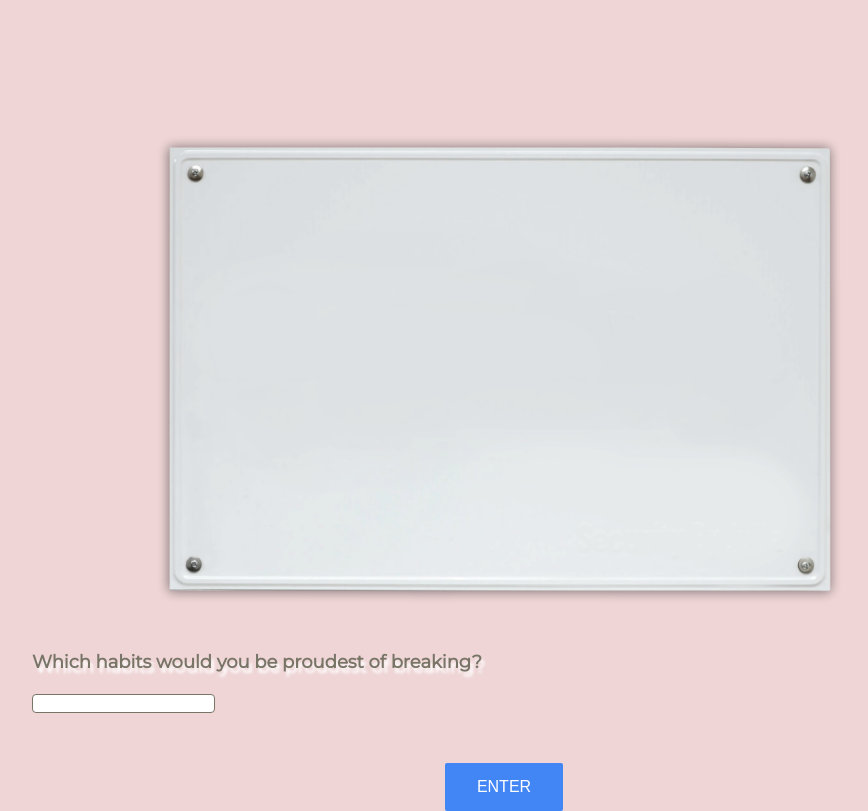
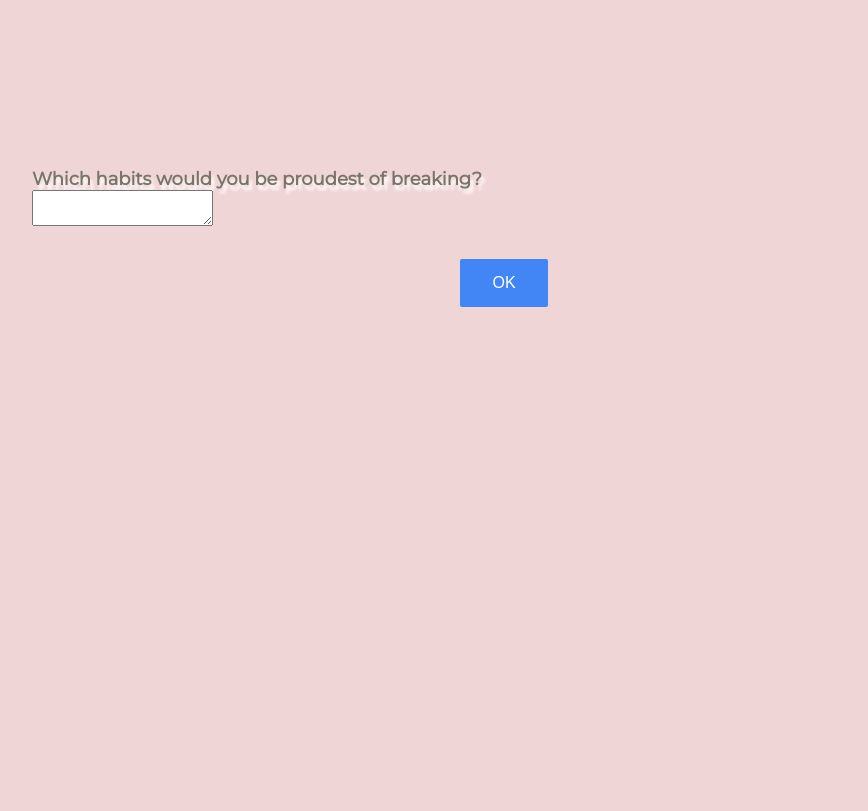
Before and after one commit to home-despot/cel-julia, a plain HTML site: page 13.html in a window 1280 px wide. Shown: the whole page, without its empty margins (136-1004 px from the left). Drawn offline with Linux system fonts and the light colour scheme.

Commit message:
Update 13.html

```diff
--- a/13.html
+++ b/13.html
@@ -9,22 +9,18 @@
 
             <link rel="stylesheet" type="text/css" href="style.css">
             <link rel="preconnect" href="https://fonts.gstatic.com">
-            <script src="js/cookie-agreement.js"></script>
 
 </head>
 <body class="questions">
     <div class="container"> <!--container-->
-        <div class="signage"><img src="images/signage.png"> <!--parent--><br>
+        <div class="signage"> <!--parent--><br>
                <p>Which habits would you be proudest of breaking?
                 <br>
-            <form>
-                <input type="text" id="fname" name="fname" value=" "><br>
+                <textarea class="userInput"></textarea>
 
-                 <br>
-            </form>
             </p>
 
-            <button onclick="myFunction()">Enter</button>
+            <button onclick="myFunction()">OK</button>
         </div>              <!--end parent-->
     </div>  <!--end container-->
 
```
